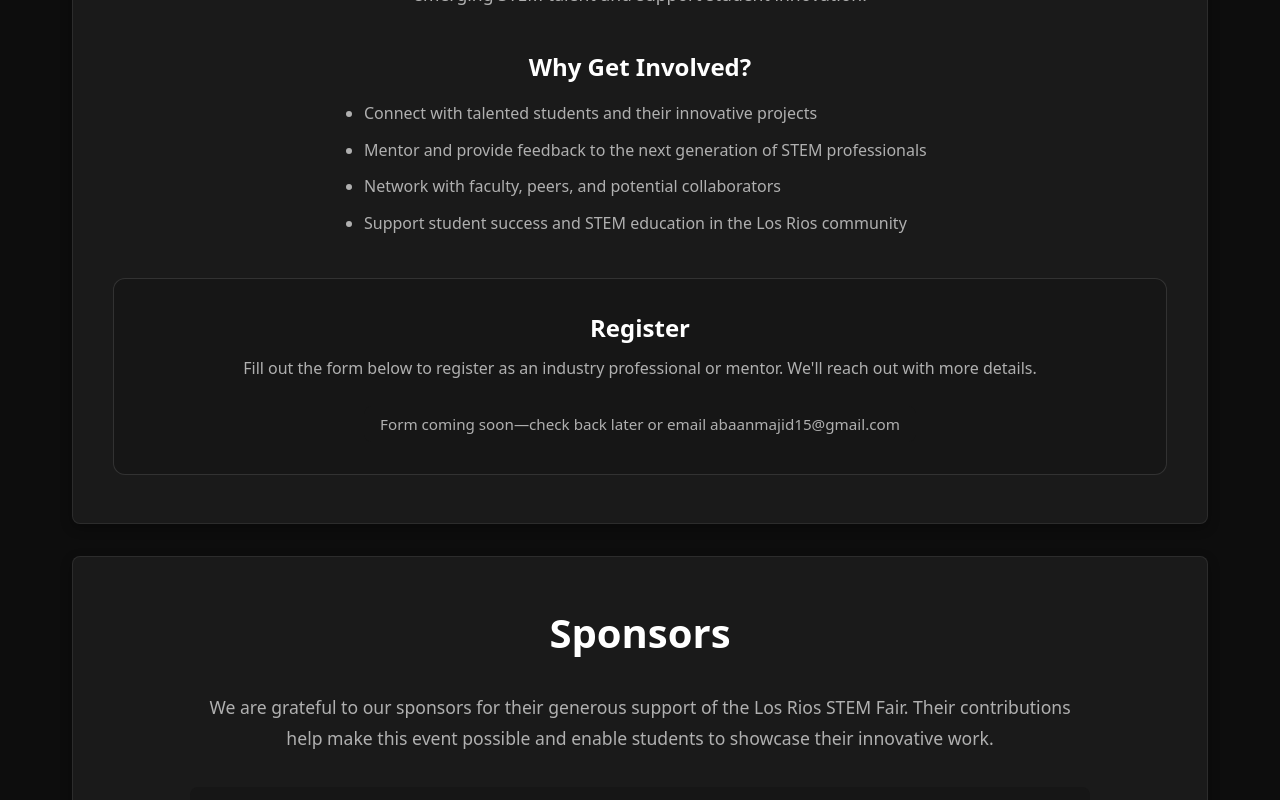
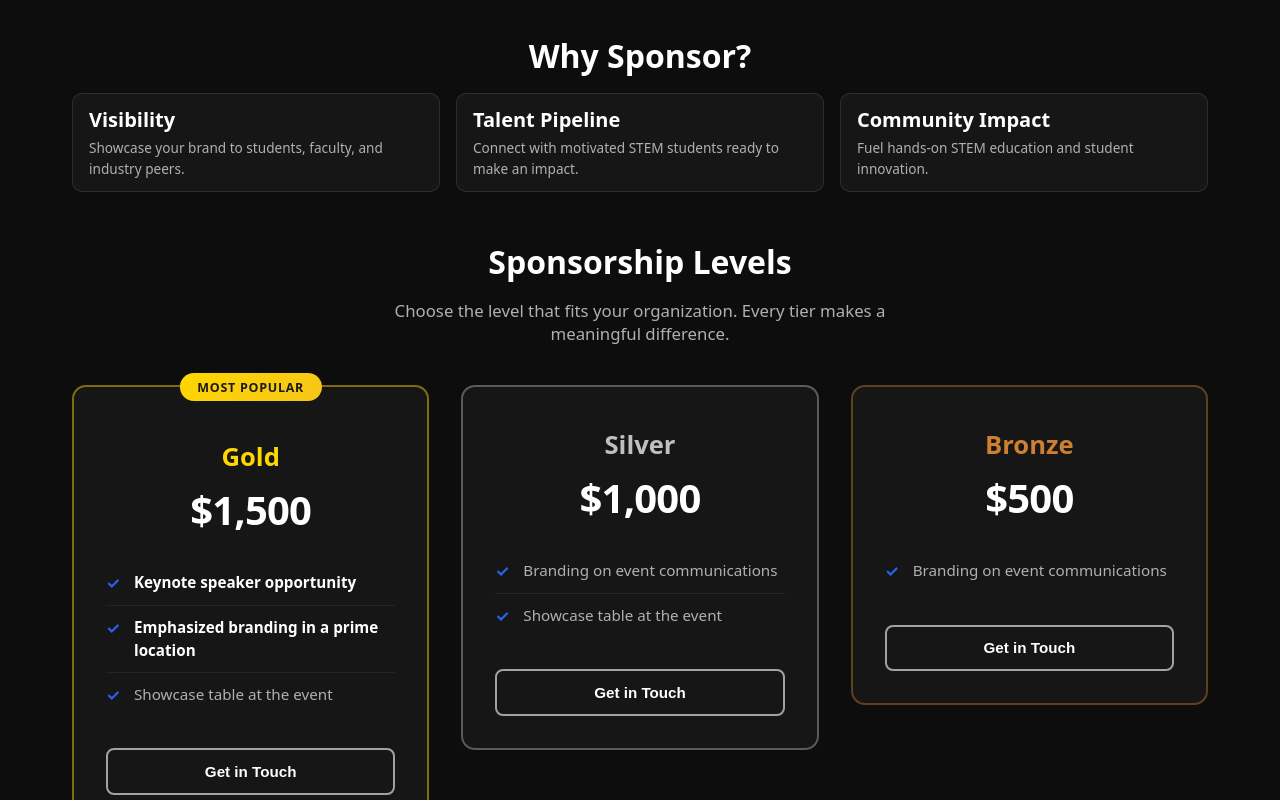
Before and after one commit to brandontautuan/StemFair2026, a React (Vite) app: page /sponsors in a window 1280 px wide. Shown: the part 320-1120 px from the top of the page. Built offline with nearby package versions, Linux system fonts and the light colour scheme.

Commit message:
Finalized Sponsors page

```diff
--- /dev/null
+++ b/src/pages/Sponsors.css
@@ -0,0 +1,338 @@
+/* ===== Sponsors Page ===== */
+
+.sponsors-page {
+  max-width: 1200px;
+  margin: 0 auto;
+  padding: 3rem 2rem 4rem;
+}
+
+/* Hero */
+.sponsors-hero {
+  text-align: center;
+  margin-bottom: 3rem;
+}
+
+.sponsors-hero-subtitle {
+  color: var(--text-secondary);
+  font-size: 1.15rem;
+  line-height: 1.8;
+  max-width: 720px;
+  margin: 0 auto;
+}
+
+/* Section titles */
+.sponsors-section-title {
+  color: var(--text-primary);
+  font-size: 2rem;
+  font-weight: 700;
+  text-align: center;
+  margin-bottom: 1rem;
+}
+
+/* ===== Why Sponsor ===== */
+.sponsors-why {
+  margin-bottom: 3rem;
+}
+
+.sponsors-why-grid {
+  display: flex;
+  gap: 1rem;
+  margin-top: 0.75rem;
+}
+
+.sponsors-why-card {
+  flex: 1;
+  min-width: 0;
+  padding: 0.75rem 1rem;
+  border-radius: 10px;
+  background-color: #161616;
+  border: 1px solid rgba(255, 255, 255, 0.1);
+}
+
+.sponsors-why-card-title {
+  color: var(--text-primary);
+  font-size: 1.25rem;
+  font-weight: 700;
+  margin: 0 0 0.3rem;
+}
+
+.sponsors-why-card-desc {
+  color: var(--text-secondary);
+  font-size: 0.85rem;
+  line-height: 1.5;
+  margin: 0;
+}
+
+/* ===== Sponsorship Tiers ===== */
+.sponsors-tiers {
+  margin-bottom: 2rem;
+}
+
+.sponsors-tiers-intro {
+  color: var(--text-secondary);
+  font-size: 1.05rem;
+  text-align: center;
+  margin: 0 auto 2.5rem;
+  max-width: 560px;
+}
+
+.sponsors-tiers-grid {
+  display: grid;
+  grid-template-columns: repeat(3, 1fr);
+  gap: 2rem;
+  align-items: start;
+}
+
+/* Tier card */
+.sponsors-tier-card {
+  position: relative;
+  padding: 2.5rem 2rem 2rem;
+  border-radius: 14px;
+  background-color: #161616;
+  border: 2px solid rgba(255, 255, 255, 0.1);
+  display: flex;
+  flex-direction: column;
+  align-items: center;
+  text-align: center;
+}
+
+/* Gold */
+.sponsors-tier-card--gold {
+  border-color: rgba(255, 215, 0, 0.45);
+}
+
+/* Silver */
+.sponsors-tier-card--silver {
+  border-color: rgba(192, 192, 192, 0.4);
+}
+
+/* Bronze */
+.sponsors-tier-card--bronze {
+  border-color: rgba(205, 127, 50, 0.4);
+}
+
+/* Featured badge */
+.sponsors-tier-card--featured {
+  padding-top: 3.25rem;
+}
+
+.sponsors-tier-badge {
+  position: absolute;
+  top: -14px;
+  left: 50%;
+  transform: translateX(-50%);
+  background: linear-gradient(135deg, #ffd700, #f5c518);
+  color: #1a1a1a;
+  font-size: 0.78rem;
+  font-weight: 700;
+  text-transform: uppercase;
+  letter-spacing: 0.06em;
+  padding: 0.35rem 1.1rem;
+  border-radius: 20px;
+  white-space: nowrap;
+}
+
+/* Tier name */
+.sponsors-tier-name {
+  font-size: 1.6rem;
+  font-weight: 700;
+  margin: 0 0 0.25rem;
+}
+
+.sponsors-tier-name--gold {
+  color: #ffd700;
+}
+.sponsors-tier-name--silver {
+  color: #c0c0c0;
+}
+.sponsors-tier-name--bronze {
+  color: #cd7f32;
+}
+
+/* Price */
+.sponsors-tier-price {
+  font-size: 2.5rem;
+  font-weight: 800;
+  color: var(--text-primary);
+  margin: 0.25rem 0 1.5rem;
+  letter-spacing: -0.02em;
+}
+
+/* Benefits list */
+.sponsors-tier-benefits {
+  list-style: none;
+  padding: 0;
+  margin: 0 0 2rem;
+  width: 100%;
+  text-align: left;
+}
+
+.sponsors-tier-benefits li {
+  position: relative;
+  padding: 0.65rem 0 0.65rem 1.75rem;
+  color: var(--text-secondary);
+  font-size: 0.95rem;
+  line-height: 1.5;
+  border-bottom: 1px solid rgba(255, 255, 255, 0.06);
+}
+
+.sponsors-tier-benefits li:last-child {
+  border-bottom: none;
+}
+
+.sponsors-tier-benefits li::before {
+  content: '✓';
+  position: absolute;
+  left: 0;
+  top: 0.65rem;
+  color: var(--color-accent);
+  font-weight: 700;
+  font-size: 1rem;
+}
+
+.sponsors-tier-benefits li.benefit-highlight {
+  color: var(--text-primary);
+  font-weight: 600;
+}
+
+/* Tier CTA button */
+.sponsors-tier-cta-wrap {
+  margin-top: auto;
+  width: 100%;
+}
+
+.sponsors-tier-btn {
+  display: block;
+  width: 100%;
+  padding: 0.8rem 1.25rem;
+  font-size: 0.95rem;
+  font-weight: 600;
+  text-decoration: none;
+  text-align: center;
+  border-radius: 8px;
+  transition: var(--button-transition);
+  background-color: var(--button-idle-bg);
+  color: var(--button-idle-color);
+  border: var(--button-idle-border);
+}
+
+.sponsors-tier-btn:hover {
+  transform: translateY(-2px);
+}
+
+.sponsors-tier-btn--gold:hover {
+  background-color: #ffd700;
+  color: #1a1a1a;
+  border-color: #ffd700;
+  box-shadow: 0 4px 14px rgba(255, 215, 0, 0.3);
+}
+
+.sponsors-tier-btn--silver:hover {
+  background-color: #c0c0c0;
+  color: #1a1a1a;
+  border-color: #c0c0c0;
+  box-shadow: 0 4px 14px rgba(192, 192, 192, 0.3);
+}
+
+.sponsors-tier-btn--bronze:hover {
+  background-color: #cd7f32;
+  color: #1a1a1a;
+  border-color: #cd7f32;
+  box-shadow: 0 4px 14px rgba(205, 127, 50, 0.3);
+}
+
+/* Contact modal */
+.sponsors-modal-overlay {
+  position: fixed;
+  inset: 0;
+  z-index: 1000;
+  background-color: rgba(0, 0, 0, 0.7);
+  display: flex;
+  align-items: center;
+  justify-content: center;
+  padding: 1rem;
+}
+
+.sponsors-modal {
+  position: relative;
+  background-color: #1a1a1a;
+  border: 1px solid rgba(255, 255, 255, 0.15);
+  border-radius: 14px;
+  padding: 2.5rem 2.5rem 2rem;
+  max-width: 420px;
+  width: 100%;
+  text-align: center;
+  box-shadow: 0 12px 40px rgba(0, 0, 0, 0.6);
+}
+
+.sponsors-modal-close {
+  position: absolute;
+  top: 0.75rem;
+  right: 1rem;
+  background: none;
+  border: none;
+  color: var(--text-secondary);
+  font-size: 1.5rem;
+  cursor: pointer;
+  line-height: 1;
+  padding: 0.25rem;
+  transition: color 0.2s ease;
+}
+
+.sponsors-modal-close:hover {
+  color: var(--text-primary);
+}
+
+.sponsors-modal-title {
+  color: var(--text-primary);
+  font-size: 1.5rem;
+  font-weight: 700;
+  margin: 0 0 0.75rem;
+}
+
+.sponsors-modal-text {
+  color: var(--text-secondary);
+  font-size: 0.95rem;
+  line-height: 1.6;
+  margin: 0 0 1.25rem;
+}
+
+.sponsors-modal-email {
+  display: inline-block;
+  color: var(--color-accent);
+  font-size: 1.1rem;
+  font-weight: 600;
+  text-decoration: none;
+}
+
+.sponsors-modal-email:hover {
+  color: var(--color-accent-hover);
+  text-decoration: underline;
+}
+
+/* ===== Responsive ===== */
+@media (max-width: 550px) {
+  .sponsors-why-grid {
+    flex-direction: column;
+  }
+}
+
+@media (max-width: 900px) {
+  .sponsors-tiers-grid {
+    grid-template-columns: 1fr;
+    max-width: 420px;
+    margin-left: auto;
+    margin-right: auto;
+    gap: 2.5rem;
+  }
+}
+
+@media (max-width: 768px) {
+  .sponsors-page {
+    padding: 2rem 1.25rem 3rem;
+  }
+
+  .sponsors-tier-price {
+    font-size: 2rem;
+  }
+}
--- a/src/pages/Sponsors.tsx
+++ b/src/pages/Sponsors.tsx
@@ -1,190 +1,162 @@
-import { motion } from 'framer-motion';
+import { useState } from 'react';
+import './Sponsors.css';
 
-const INDUSTRY_FORM_URL = '#'; // Placeholder—add when available
 const SPONSORSHIP_FORM_URL = '#'; // Placeholder—add when available
+const CONTACT_EMAIL = 'abaanmajid15@gmail.com';
 
-const containerVariants = {
-  hidden: { opacity: 0 },
-  visible: {
-    opacity: 1,
-    transition: { staggerChildren: 0.12, delayChildren: 0.08 },
+const tiers = [
+  {
+    name: 'Gold',
+    price: '$1,500',
+    colorClass: 'gold',
+    featured: true,
+    benefits: [
+      { text: 'Keynote speaker opportunity', highlight: true },
+      { text: 'Emphasized branding in a prime location', highlight: true },
+      { text: 'Showcase table at the event', highlight: false },
+    ],
   },
-};
+  {
+    name: 'Silver',
+    price: '$1,000',
+    colorClass: 'silver',
+    featured: false,
+    benefits: [
+      { text: 'Branding on event communications', highlight: false },
+      { text: 'Showcase table at the event', highlight: false },
+    ],
+  },
+  {
+    name: 'Bronze',
+    price: '$500',
+    colorClass: 'bronze',
+    featured: false,
+    benefits: [
+      { text: 'Branding on event communications', highlight: false },
+    ],
+  },
+];
 
-const itemVariants = {
-  hidden: { opacity: 0, y: 24 },
-  visible: {
-    opacity: 1,
-    y: 0,
-    transition: { duration: 0.4, ease: 'easeOut' as const },
+const whySponsor = [
+  {
+    title: 'Visibility',
+    desc: 'Showcase your brand to students, faculty, and industry peers.',
   },
-};
-
-const viewport = { once: false, amount: 0.12 };
+  {
+    title: 'Talent Pipeline',
+    desc: 'Connect with motivated STEM students ready to make an impact.',
+  },
+  {
+    title: 'Community Impact',
+    desc: 'Fuel hands-on STEM education and student innovation.',
+  },
+];
 
 function Sponsors() {
+  const [showContact, setShowContact] = useState(false);
+
   return (
-    <main className="main-content">
-      {/* Industry & Mentors section (combined from former Industry page) */}
-      <motion.section
-        id="industry"
-        className="industry-section"
-        variants={containerVariants}
-        initial="hidden"
-        whileInView="visible"
-        viewport={viewport}
+    <main className="main-content sponsors-page">
+      {/* Hero intro */}
+      <section className="sponsors-hero">
+        <h1 className="page-title">
+          Sponsor the Los Rios STEM Fair
+        </h1>
+        <p className="sponsors-hero-subtitle">
+          Partner with us to fuel student innovation. Your sponsorship directly supports
+          project showcases, keynote talks, and hands-on STEM experiences for hundreds of
+          community college students.
+        </p>
+      </section>
+
+      {/* Why Sponsor */}
+      <section className="sponsors-why">
+        <h2 className="sponsors-section-title">
+          Why Sponsor?
+        </h2>
+        <div className="sponsors-why-grid">
+          {whySponsor.map((item) => (
+            <div className="sponsors-why-card" key={item.title}>
+              <h3 className="sponsors-why-card-title">{item.title}</h3>
+              <p className="sponsors-why-card-desc">{item.desc}</p>
+            </div>
+          ))}
+        </div>
+      </section>
+
+      {/* Sponsorship Tiers */}
+      <section className="sponsors-tiers">
+        <h2 className="sponsors-section-title">
+          Sponsorship Levels
+        </h2>
+        <p className="sponsors-tiers-intro">
+          Choose the level that fits your organization. Every tier makes a meaningful difference.
+        </p>
+
+        <div className="sponsors-tiers-grid">
+          {tiers.map((tier) => (
+            <div
+              className={`sponsors-tier-card sponsors-tier-card--${tier.colorClass}${tier.featured ? ' sponsors-tier-card--featured' : ''}`}
+              key={tier.name}
             >
-        <motion.h2 className="page-title industry-title" variants={itemVariants}>
-          Industry &amp; Mentors
-        </motion.h2>
-        <motion.p className="industry-intro" variants={itemVariants}>
-          Are you an industry professional interested in attending the Los Rios STEM Fair?
-          We welcome mentors, judges, recruiters, and professionals who want to connect with
-          emerging STEM talent and support student innovation.
-        </motion.p>
-
-        <motion.div className="industry-benefits" variants={itemVariants}>
-          <h3 className="industry-subtitle">Why Get Involved?</h3>
-          <ul className="industry-list">
-            <li>Connect with talented students and their innovative projects</li>
-            <li>Mentor and provide feedback to the next generation of STEM professionals</li>
-            <li>Network with faculty, peers, and potential collaborators</li>
-            <li>Support student success and STEM education in the Los Rios community</li>
+              {tier.featured && <span className="sponsors-tier-badge">Most Popular</span>}
+              <h3 className={`sponsors-tier-name sponsors-tier-name--${tier.colorClass}`}>
+                {tier.name}
+              </h3>
+              <p className="sponsors-tier-price">{tier.price}</p>
+              <ul className="sponsors-tier-benefits">
+                {tier.benefits.map((b) => (
+                  <li key={b.text} className={b.highlight ? 'benefit-highlight' : ''}>
+                    {b.text}
+                  </li>
+                ))}
               </ul>
-        </motion.div>
-
-        <motion.div className="industry-cta-card" variants={itemVariants}>
-          <h3 className="industry-cta-title">Register</h3>
-          <p className="industry-cta-desc">
-            Fill out the form below to register as an industry professional or mentor. We&apos;ll reach out with more details.
-          </p>
-          {INDUSTRY_FORM_URL !== '#' ? (
-            <a
-              href={INDUSTRY_FORM_URL}
-              target="_blank"
-              rel="noopener noreferrer"
-              className="industry-cta-button"
-            >
-              Open Industry Form →
-            </a>
-          ) : (
-            <span className="industry-placeholder">Form coming soon—check back later or email abaanmajid15@gmail.com</span>
-          )}
-        </motion.div>
-      </motion.section>
-
-      <motion.section
-        className="page-section sponsors-section"
-        variants={containerVariants}
-        initial="hidden"
-        whileInView="visible"
-        viewport={viewport}
-      >
-        <motion.h1 className="page-title" variants={itemVariants}>
-          Sponsors
-        </motion.h1>
-        <motion.div className="section-content" variants={containerVariants}>
-          <motion.p className="section-text" variants={itemVariants}>
-            We are grateful to our sponsors for their generous support of the Los Rios STEM Fair.
-            Their contributions help make this event possible and enable students to showcase
-            their innovative work.
-          </motion.p>
-
-          <motion.div className="info-card sponsors-cta-card" variants={itemVariants}>
-            <h2 className="info-title">Become a Sponsor</h2>
-            <p className="info-text">
-              Interested in supporting the Los Rios STEM Fair? Fill out the Sponsorship Form to express
-              your interest, or contact us at abaanmajid15@gmail.com to learn more about sponsorship
-              opportunities and how your organization can contribute to student success in STEM fields.
-            </p>
+              <div className="sponsors-tier-cta-wrap">
                 {SPONSORSHIP_FORM_URL !== '#' ? (
                   <a
                     href={SPONSORSHIP_FORM_URL}
                     target="_blank"
                     rel="noopener noreferrer"
-                className="sponsors-form-cta"
+                    className={`sponsors-tier-btn sponsors-tier-btn--${tier.colorClass}`}
                   >
-                Open Sponsorship Form →
+                    Become a {tier.name} Sponsor
                   </a>
                 ) : (
-              <span className="sponsors-form-placeholder">Sponsorship Form coming soon—email abaanmajid15@gmail.com in the meantime</span>
+                  <button
+                    type="button"
+                    className={`sponsors-tier-btn sponsors-tier-btn--${tier.colorClass}`}
+                    onClick={() => setShowContact(true)}
+                  >
+                    Get in Touch
+                  </button>
                 )}
-          </motion.div>
-
-          {/* Gold Sponsors Section */}
-          <motion.div className="sponsor-tier gold-tier" variants={itemVariants}>
-            <h2 className="tier-title">Gold Sponsors (Coming Soon)</h2>
-            <div className="sponsors-grid">
-              <div className="sponsor-card gold-card">
-                <div className="sponsor-logo">Logo</div>
-                <h3 className="sponsor-name">Sponsor Name</h3>
-              </div>
-              <div className="sponsor-card gold-card">
-                <div className="sponsor-logo">Logo</div>
-                <h3 className="sponsor-name">Sponsor Name</h3>
-              </div>
-              <div className="sponsor-card gold-card">
-                <div className="sponsor-logo">Logo</div>
-                <h3 className="sponsor-name">Sponsor Name</h3>
               </div>
             </div>
-          </motion.div>
+          ))}
+        </div>
+      </section>
 
-          {/* Silver Sponsors Section */}
-          <motion.div className="sponsor-tier silver-tier" variants={itemVariants}>
-            <h2 className="tier-title">Silver Sponsors (Coming Soon)</h2>
-            <div className="sponsors-grid">
-              <div className="sponsor-card silver-card">
-                <div className="sponsor-logo">Logo</div>
-                <h3 className="sponsor-name">Sponsor Name</h3>
-              </div>
-              <div className="sponsor-card silver-card">
-                <div className="sponsor-logo">Logo</div>
-                <h3 className="sponsor-name">Sponsor Name</h3>
-              </div>
-              <div className="sponsor-card silver-card">
-                <div className="sponsor-logo">Logo</div>
-                <h3 className="sponsor-name">Sponsor Name</h3>
-              </div>
-              <div className="sponsor-card silver-card">
-                <div className="sponsor-logo">Logo</div>
-                <h3 className="sponsor-name">Sponsor Name</h3>
+      {showContact && (
+        <div className="sponsors-modal-overlay" onClick={() => setShowContact(false)}>
+          <div className="sponsors-modal" onClick={(e) => e.stopPropagation()}>
+            <button
+              type="button"
+              className="sponsors-modal-close"
+              onClick={() => setShowContact(false)}
+              aria-label="Close"
+            >
+              &times;
+            </button>
+            <h2 className="sponsors-modal-title">Get in Touch</h2>
+            <p className="sponsors-modal-text">
+              Interested in sponsoring the Los Rios STEM Fair? Reach out to us at:
+            </p>
+            <a href={`mailto:${CONTACT_EMAIL}`} className="sponsors-modal-email">
+              {CONTACT_EMAIL}
+            </a>
           </div>
         </div>
-          </motion.div>
-
-          {/* Bronze Sponsors Section */}
-          <motion.div className="sponsor-tier bronze-tier" variants={itemVariants}>
-            <h2 className="tier-title">Bronze Sponsors (Coming Soon)</h2>
-            <div className="sponsors-grid">
-              <div className="sponsor-card bronze-card">
-                <div className="sponsor-logo">Logo</div>
-                <h3 className="sponsor-name">Sponsor Name</h3>
-              </div>
-              <div className="sponsor-card bronze-card">
-                <div className="sponsor-logo">Logo</div>
-                <h3 className="sponsor-name">Sponsor Name</h3>
-              </div>
-              <div className="sponsor-card bronze-card">
-                <div className="sponsor-logo">Logo</div>
-                <h3 className="sponsor-name">Sponsor Name</h3>
-              </div>
-              <div className="sponsor-card bronze-card">
-                <div className="sponsor-logo">Logo</div>
-                <h3 className="sponsor-name">Sponsor Name</h3>
-              </div>
-              <div className="sponsor-card bronze-card">
-                <div className="sponsor-logo">Logo</div>
-                <h3 className="sponsor-name">Sponsor Name</h3>
-              </div>
-              <div className="sponsor-card bronze-card">
-                <div className="sponsor-logo">Logo</div>
-                <h3 className="sponsor-name">Sponsor Name</h3>
-              </div>
-            </div>
-          </motion.div>
-        </motion.div>
-      </motion.section>
+      )}
     </main>
   );
 }
```
Lines whose indentation alone changed are shown as unchanged.
